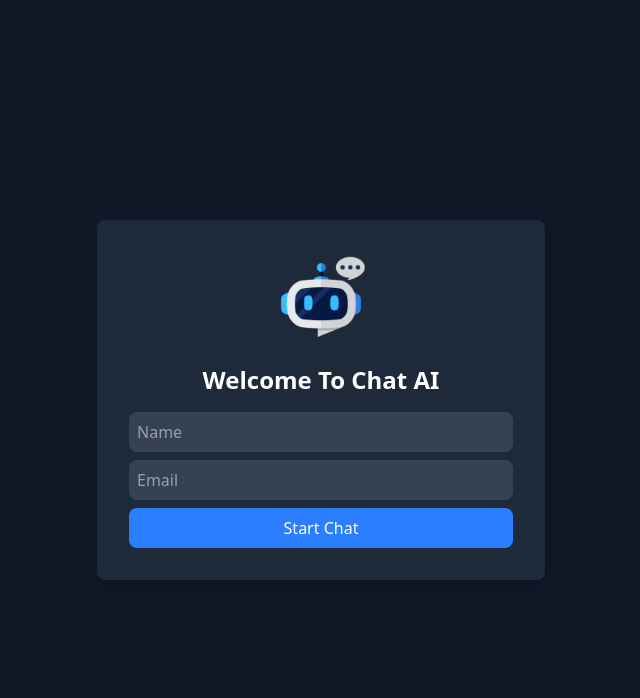
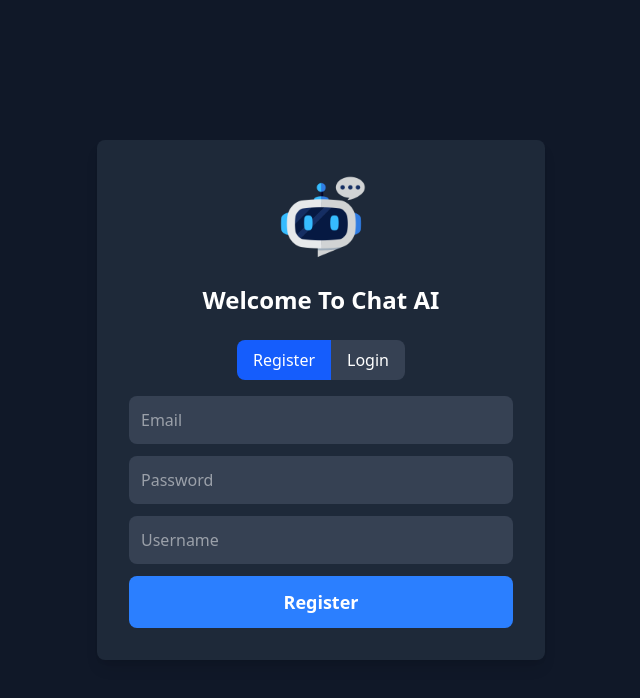
Before and after one commit to Rockchtaa/chatbot, a Vue app in the folder chat-ai-frontend/: page / in a window 1280 px wide. Shown: the top 698 px of the page, without its empty margins (319-959 px from the left). Built offline with nearby package versions, Linux system fonts and the light colour scheme.

Commit message:
feat: implement user authentication with registration and login functionality; enhance form handling and error management

```diff
--- a/chat-ai-frontend/src/views/HomeView.vue
+++ b/chat-ai-frontend/src/views/HomeView.vue
@@ -4,68 +4,91 @@ import axios from 'axios';
 import { useUserStore } from '../stores/user';
 import { useRouter } from 'vue-router';
 import robotImage from '../assets/robot.png';
+
 const router = useRouter();
 const userStore = useUserStore();
 
-
-const name = ref('');
+const username = ref('');
 const email = ref('');
+const password = ref('');
+const isRegistering = ref(true);
 const loading = ref(false);
 const error = ref('');
 
-const createUser = async () => {
-  if (!name.value || !email.value) {
-    error.value = 'Name and email are required';
+// Automatically redirect if already logged in
+if (userStore.isAuthenticated()) {
+  router.push('/chat');
+}
+
+const authenticateUser = async () => {
+  error.value = '';
+
+  if (!email.value || !password.value || (isRegistering.value && !username.value)) {
+    error.value = 'Please fill in all required fields.';
     return;
   }
 
   loading.value = true;
-  error.value = '';
+  try {
+    let endpoint = isRegistering.value ? '/register' : '/login';
+    let payload = isRegistering.value
+      ? { username: username.value, email: email.value, password: password.value }
+      : { email: email.value, password: password.value };
 
-  try {
-    const { data } = await axios.post(`${import.meta.env.VITE_API_URL}/register-user`, {
-      username: name.value,
-      email: email.value,
-    });
+    const { data } = await axios.post(`${import.meta.env.VITE_API_URL}${endpoint}`, payload);
 
     userStore.setUser({
       userId: data.userId,
       username: data.username,
+      token: data.token, // Save the received token
     });
 
     router.push('/chat');
-  } catch (error) {
-
-    console.error('Error creating user:', error);
-    error.value = 'Failed to create user. Please try again.';
-
+  } catch (err) {
+    console.error(`Error ${isRegistering.value ? 'registering' : 'logging in'} user:`, err);
+    if (axios.isAxiosError(err) && err.response) {
+      error.value = err.response.data.error || 'An unexpected error occurred.';
+    } else {
+      error.value = 'Failed to connect to the server. Please try again later.';
+    }
   } finally {
     loading.value = false;
   }
-
-
-
 };
 </script>
 
 <template>
   <div class="h-screen flex items-center justify-center bg-gray-900 text-white">
     <div class="p-8 bg-gray-800 rounded-lg shadow-lg w-full max-w-md">
-      <img :src="robotImage" alt="" class="mx-auto w-24 h-24 mb-4" />
-      <h1 class="text-2xl font-semibold mb-4 text-center">
+      <img :src="robotImage" alt="Chat AI Robot" class="mx-auto w-24 h-24 mb-4" />
+      <h1 class="text-2xl font-semibold mb-6 text-center">
         Welcome To Chat AI
       </h1>
 
-      <input type="text" class="w-full p-2 mb-2 bg-gray-700 text-white rounded-lg focus:outline-none" placeholder="Name"
-        v-model="name" />
-      <input type="email" class="w-full p-2 mb-2 bg-gray-700 text-white rounded-lg focus:outline-none"
-        placeholder="Email" v-model="email" />
+      <div class="mb-4 text-center">
+        <button @click="isRegistering = true"
+          :class="{ 'bg-blue-600': isRegistering, 'bg-gray-700': !isRegistering }"
+          class="px-4 py-2 rounded-l-lg transition-colors duration-200">Register</button>
+        <button @click="isRegistering = false"
+          :class="{ 'bg-blue-600': !isRegistering, 'bg-gray-700': isRegistering }"
+          class="px-4 py-2 rounded-r-lg transition-colors duration-200">Login</button>
+      </div>
 
-      <button @click="createUser" class="w-full p-2 bg-blue-500 rounded-lg" :disabled="loading">
-        {{ loading ? 'Logging in...' : 'Start Chat' }}
+      <input type="email" class="w-full p-3 mb-3 bg-gray-700 text-white rounded-lg focus:outline-none focus:ring-2 focus:ring-blue-500" placeholder="Email"
+        v-model="email" />
+      <input type="password" class="w-full p-3 mb-3 bg-gray-700 text-white rounded-lg focus:outline-none focus:ring-2 focus:ring-blue-500" placeholder="Password"
+        v-model="password" />
+      <input v-if="isRegistering" type="text"
+        class="w-full p-3 mb-3 bg-gray-700 text-white rounded-lg focus:outline-none focus:ring-2 focus:ring-blue-500"
+        placeholder="Username" v-model="username" />
+
+
+      <button @click="authenticateUser" class="w-full p-3 bg-blue-500 hover:bg-blue-600 rounded-lg text-lg font-semibold transition-colors duration-200"
+        :disabled="loading">
+        {{ loading ? (isRegistering ? 'Registering...' : 'Logging in...') : (isRegistering ? 'Register' : 'Login') }}
       </button>
 
-      <p v-if="error" class="text-red-400 text-center mt-2">{{ error }}</p>
+      <p v-if="error" class="text-red-400 text-center mt-4 text-sm">{{ error }}</p>
     </div>
   </div>
 </template>
```
